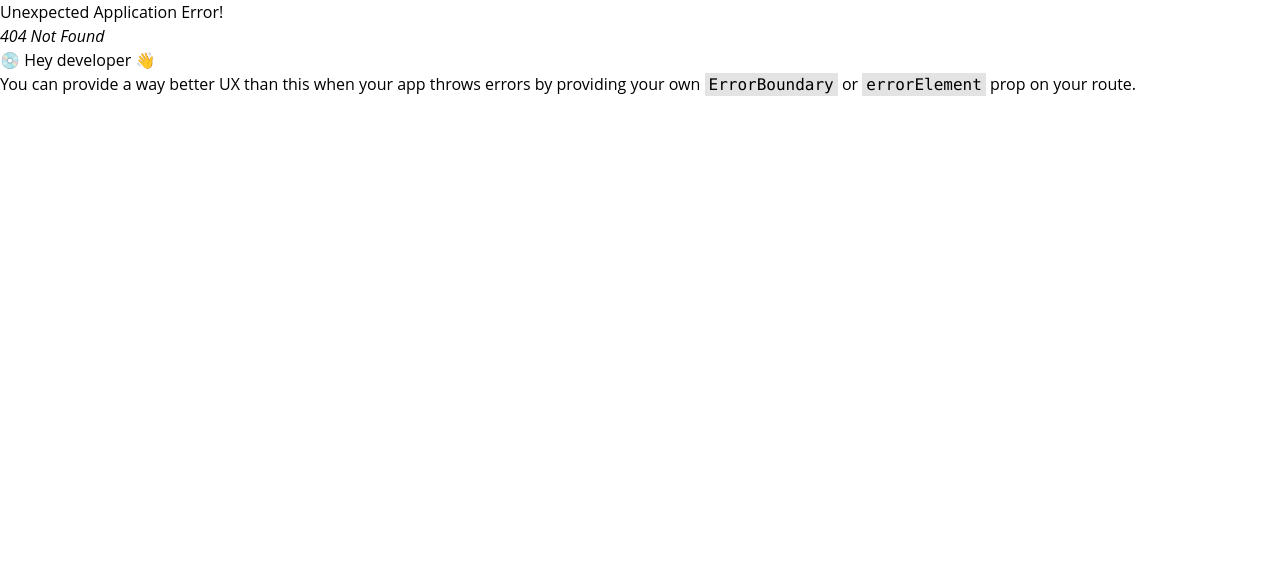
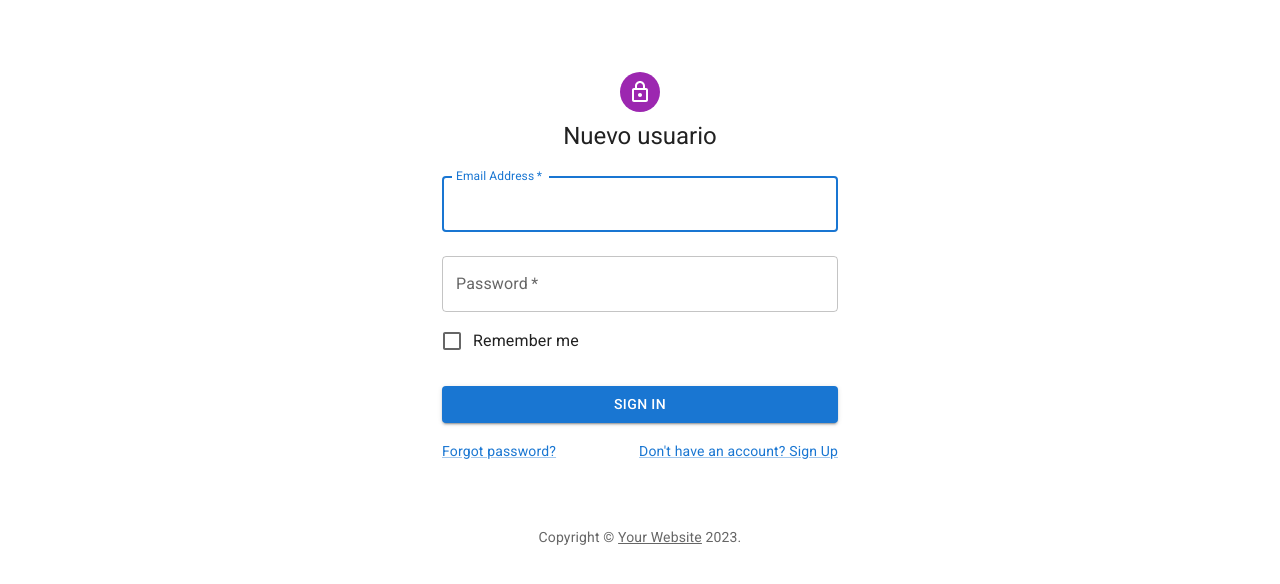
Before and after one commit to al375909/reservas-quart, a React (Create React App) app: page /register in a window 1280 px wide. Before the commit this address had no page. Shown: the top 584 px of the page. Built offline with nearby package versions, Linux system fonts and the light colour scheme.

Commit message:
push branch

```diff
--- a/src/App.js
+++ b/src/App.js
@@ -1,7 +1,7 @@
 import "./App.css";
 import Calendar from "./components/calendar/Calendar";
 import { Routes, Route } from "react-router-dom";
-import SignIn from "./pages/SingIn";
+import SignIn from "./pages/signIn/SingIn";
 
 function App() {
   return (
--- a/src/components/calendar/Calendar.js
+++ b/src/components/calendar/Calendar.js
@@ -6,9 +6,12 @@ import Sidebar from "./components/Sidebar";
 import Month from "./components/Month";
 import GlobalContext from "./context/GlobalContext";
 import EventModal from "./components/EventModal";
+
 function Calendar() {
   const [currenMonth, setCurrentMonth] = useState(getMonth());
   const { monthIndex, showEventModal } = useContext(GlobalContext);
+
+  // console.log(user);
 
   useEffect(() => {
     setCurrentMonth(getMonth(monthIndex));
--- /dev/null
+++ b/src/context/ReservasContext.js
@@ -0,0 +1,3 @@
+import { createContext } from "react";
+
+export const ReservasContext = createContext();
--- /dev/null
+++ b/src/context/ReservasContextProvider.js
@@ -0,0 +1,35 @@
+import { useContext, useEffect, useState } from "react";
+import { ReservasContext } from "./ReservasContext";
+import { getAuth, onAuthStateChanged } from "firebase/auth";
+
+export const useReservasContext = () => useContext(ReservasContext);
+
+export const ContextProvider = ({ children, auth, app }) => {
+  const [userId, setUserId] = useState(10);
+
+  console.log(auth, app);
+
+  useEffect(() => {
+    const auth = getAuth();
+    auth,
+      (user) => {
+        if (user) {
+          // User is signed in, see docs for a list of available properties
+          // https://firebase.google.com/docs/reference/js/auth.user
+          const uid = user.uid;
+          setUserId(user);
+        } else {
+          console.log("Not loged");
+        }
+      };
+  }, []);
+
+  console.log(userId);
+
+  const store = {
+    userId,
+    setUserId,
+  };
+
+  return <ReservasContext.Provider value={store}> {children}</ReservasContext.Provider>;
+};
--- a/src/index.js
+++ b/src/index.js
@@ -14,8 +14,12 @@ import "@fontsource/roboto/700.css";
 // import { getAnalytics } from "firebase/analytics";
 
 import { initializeApp } from "firebase/app";
-import ContextWrapper from "../src/components/calendar/context/ContextWrapper";
-import SignIn from "./pages/SingIn";
+import { getAuth } from "firebase/auth";
+
+import ContextWrapper from "./components/calendar/context/ContextWrapper";
+import SignIn from "./pages/signIn/SingIn";
+import { Register } from "./pages/register/Register";
+import { ContextProvider } from "./context/ReservasContextProvider";
 
 // TODO: Add SDKs for Firebase products that you want to use
 // https://firebase.google.com/docs/web/setup#available-libraries
@@ -36,6 +40,10 @@ const firebaseConfig = {
 const app = initializeApp(firebaseConfig);
 // const analytics = getAnalytics(app);
 
+// Initialize Firebase Authentication and get a reference to the service
+const auth = getAuth(app);
+console.log(auth);
+
 const router = createBrowserRouter([
   {
     path: "/",
@@ -45,13 +53,19 @@ const router = createBrowserRouter([
     path: "/sign-in",
     element: <SignIn />,
   },
+  {
+    path: "/register",
+    element: <Register />,
+  },
 ]);
 const root = ReactDOM.createRoot(document.getElementById("root"));
 root.render(
   <React.StrictMode>
-    <ContextWrapper>
-      <RouterProvider router={router} />
-    </ContextWrapper>
+    <ContextProvider app={app} auth={auth}>
+      <ContextWrapper>
+        <RouterProvider router={router} />
+      </ContextWrapper>
+    </ContextProvider>
   </React.StrictMode>
 );
 
--- /dev/null
+++ b/src/pages/register/Register.js
@@ -0,0 +1,123 @@
+import { getAuth, createUserWithEmailAndPassword } from "firebase/auth";
+import { useContext, useEffect, useState } from "react";
+import Avatar from "@mui/material/Avatar";
+import Button from "@mui/material/Button";
+import CssBaseline from "@mui/material/CssBaseline";
+import TextField from "@mui/material/TextField";
+import FormControlLabel from "@mui/material/FormControlLabel";
+import Checkbox from "@mui/material/Checkbox";
+import Link from "@mui/material/Link";
+import Grid from "@mui/material/Grid";
+import Box from "@mui/material/Box";
+import LockOutlinedIcon from "@mui/icons-material/LockOutlined";
+import Typography from "@mui/material/Typography";
+import Container from "@mui/material/Container";
+import { createTheme, ThemeProvider } from "@mui/material/styles";
+
+function Copyright(props) {
+  return (
+    <Typography variant="body2" color="text.secondary" align="center" {...props}>
+      {"Copyright © "}
+      <Link color="inherit" href="https://mui.com/">
+        Your Website
+      </Link>{" "}
+      {new Date().getFullYear()}
+      {"."}
+    </Typography>
+  );
+}
+
+// TODO remove, this demo shouldn't need to reset the theme.
+
+const defaultTheme = createTheme();
+
+export const Register = () => {
+  const handleSubmit = (event) => {
+    event.preventDefault();
+    const data = new FormData(event.currentTarget);
+
+    // const auth = getAuth();
+    // createUserWithEmailAndPassword(auth, data.get("email"), data.get("password"))
+    //   .then((userCredential) => {
+    //     // Signed up
+    //     const user = userCredential.user;
+    //     console.log(user);
+    //   })
+    //   .catch((error) => {
+    //     const errorCode = error.code;
+    //     const errorMessage = error.message;
+    //     console.log(errorMessage);
+    //   });
+
+    console.log({
+      email: data.get("email"),
+      password: data.get("password"),
+    });
+
+    // handleTrySubmitAthenticate().then((response) => {
+    //   return response.data;
+    // });
+  };
+
+  return (
+    <ThemeProvider theme={defaultTheme}>
+      <Container component="main" maxWidth="xs">
+        <CssBaseline />
+        <Box
+          sx={{
+            marginTop: 8,
+            display: "flex",
+            flexDirection: "column",
+            alignItems: "center",
+          }}
+        >
+          <Avatar sx={{ m: 1, bgcolor: "secondary.main" }}>
+            <LockOutlinedIcon />
+          </Avatar>
+          <Typography component="h1" variant="h5">
+            Nuevo usuario
+          </Typography>
+          <Box component="form" onSubmit={handleSubmit} noValidate sx={{ mt: 1 }}>
+            <TextField
+              margin="normal"
+              required
+              fullWidth
+              id="email"
+              label="Email Address"
+              name="email"
+              autoComplete="email"
+              autoFocus
+            />
+            <TextField
+              margin="normal"
+              required
+              fullWidth
+              name="password"
+              label="Password"
+              type="password"
+              id="password"
+              autoComplete="current-password"
+            />
+            <FormControlLabel control={<Checkbox value="remember" color="primary" />} label="Remember me" />
+            <Button type="submit" fullWidth variant="contained" sx={{ mt: 3, mb: 2 }}>
+              Sign In
+            </Button>
+            <Grid container>
+              <Grid item xs>
+                <Link href="#" variant="body2">
+                  Forgot password?
+                </Link>
+              </Grid>
+              <Grid item>
+                <Link href="#" variant="body2">
+                  {"Don't have an account? Sign Up"}
+                </Link>
+              </Grid>
+            </Grid>
+          </Box>
+        </Box>
+        <Copyright sx={{ mt: 8, mb: 4 }} />
+      </Container>
+    </ThemeProvider>
+  );
+};
--- a/src/pages/SingIn.js
+++ b/src/pages/signIn/SingIn.js
@@ -12,6 +12,7 @@ import LockOutlinedIcon from "@mui/icons-material/LockOutlined";
 import Typography from "@mui/material/Typography";
 import Container from "@mui/material/Container";
 import { createTheme, ThemeProvider } from "@mui/material/styles";
+import { useReservasContext } from "../../context/ReservasContextProvider";
 
 function Copyright(props) {
   return (
@@ -31,6 +32,9 @@ function Copyright(props) {
 const defaultTheme = createTheme();
 
 export default function SignIn() {
+  const { userId, setUserId } = useReservasContext();
+  console.log(userId);
+
   const handleSubmit = (event) => {
     event.preventDefault();
     const data = new FormData(event.currentTarget);
@@ -38,6 +42,12 @@ export default function SignIn() {
       email: data.get("email"),
       password: data.get("password"),
     });
+
+    setUserId((actualValue) => actualValue + 112);
+
+    // handleTrySubmitAthenticate().then((response) => {
+    //   return response.data;
+    // });
   };
 
   return (
--- /dev/null
+++ b/src/servicios.js
@@ -0,0 +1,37 @@
+export const handleLogin = async (e) => {
+  e.preventDefault();
+  try {
+    await firebase.auth().signInWithEmailAndPassword(email, password);
+    // Inicio de sesión exitoso
+  } catch (error) {
+    console.error("Error al iniciar sesión:", error.message);
+  }
+};
+
+export const handleLogout = async () => {
+  try {
+    await firebase.auth().signOut();
+    // Cierre de sesión exitoso
+  } catch (error) {
+    console.error("Error al cerrar sesión:", error.message);
+  }
+};
+
+export const handleRegister = async (e) => {
+  e.preventDefault();
+  try {
+    await firebase.auth().createUserWithEmailAndPassword(email, password);
+    // Registro exitoso
+  } catch (error) {
+    console.error("Error al registrar usuario:", error.message);
+  }
+};
+
+export const handleForgotPassword = async () => {
+  try {
+    await firebase.auth().sendPasswordResetEmail(email);
+    alert("Se ha enviado un correo electrónico para restablecer tu contraseña.");
+  } catch (error) {
+    console.error("Error al enviar correo electrónico de restablecimiento de contraseña:", error.message);
+  }
+};
```
